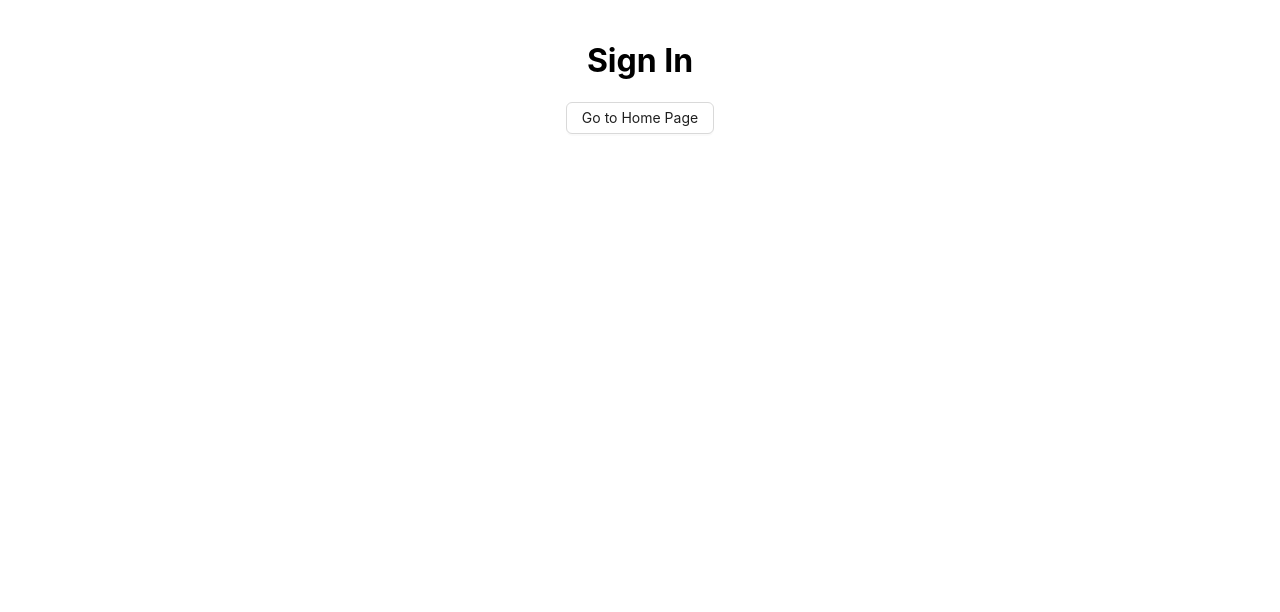
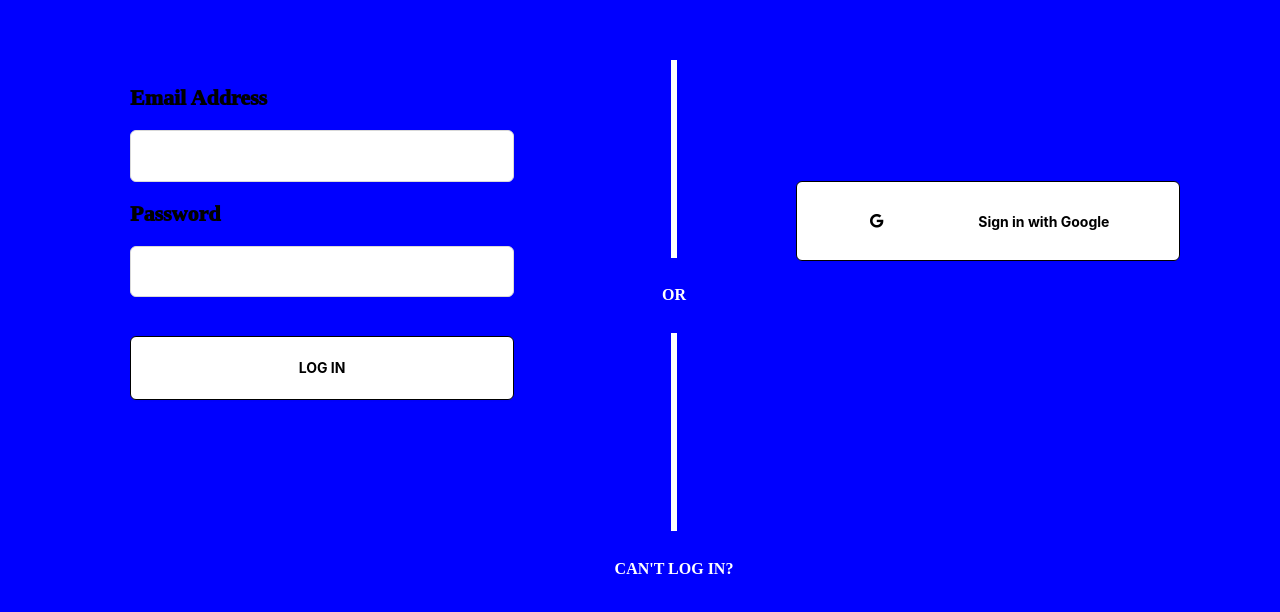
Before and after one commit to bounswe/bounswe2023group4, a React (Create React App) app in the folder prediction-polls/frontend/: page /auth/sign-in in a window 1280 px wide. Shown: the top 612 px of the page. Built offline with nearby package versions, Linux system fonts and the light colour scheme.

Commit message:
Implementation of the Sign in Page UI

```diff
--- a/prediction-polls/frontend/src/Pages/Auth/SignIn/index.jsx
+++ b/prediction-polls/frontend/src/Pages/Auth/SignIn/index.jsx
@@ -1,20 +1,137 @@
 import React from 'react';
-import { Button } from 'antd';
+import { Button, Input } from 'antd';
 import { Link } from 'react-router-dom';
-const containerStyle = {
-    display: 'flex',
-    flexDirection: 'column',
-    alignItems: 'center',
-    padding: '20px',
-  };
+const main_body = {
+  position: 'absolute',
+  backgroundColor: 'blue',
+  display: 'flex',
+  flexDirection: 'row',
+  borderColor: 'blue',
+  borderWidth: '2px',
+  borderStyle: 'solid',
+  height: '100%',
+  width: '100%',
+  overflow: 'hidden',
+};
+const info_txt = {
+  fontWeight: 1000,
+  fontSize: 22,
+  fontFamily: 'Times New Roman',
+  marginTop: '5%',
+  marginBottom: '5%',
+};
+const add_txt = {
+  fontWeight: 1000,
+  fontSize: 16,
+  fontFamily: 'Times New Roman',
+  marginTop: '5%',
+  marginBottom: '5%',
+  color: 'white',
+  fontWeight: 600,
+};
+const text_area = {
+  width: '100%',
+  height: '8%',
+  fontSize: 22,
+  fontFamily: 'Times New Roman',
+  backgroundColor: 'white'
+};
+const sub_column_1 = {
+  display: 'flex',
+  flexDirection: 'column',
+  alignItems: 'start',
+  width: '30%',
+  height: '80%',
+  marginLeft: '10%',
+  marginTop: '5%',
+  marginBottom: '5%',
+};
+const sub_column_2 = {
+  display: 'flex',
+  flexDirection: 'column',
+  alignItems: 'center',
+  width: '15%',
+  height: '80%',
+  marginLeft: '5%',
+  marginTop: '3%',
+  marginBottom: '5%',
+};
+const sub_column_3 = {
+  display: 'flex',
+  flexDirection: 'column',
+  alignItems: 'start',
+  paddingTop: '11%',
+  width: '30%',
+  height: '100%',
+  marginLeft: '2%',
+};
+const submit_button = {
+  borderColor: 'black',
+  backgroundColor: 'white',
+  color: 'black',
+  borderStyle: 'solid',
+  borderWidth: '5%',
+  width: '100%',
+  height: '10%',
+  marginTop: '10%',
+  fontWeight: 700
+};
+
+const google_button = {
+  display: 'flex',
+  paddingLeft: '5%',
+  flexDirection: 'row',
+  alignItems: 'center',
+  borderColor: 'black',
+  backgroundColor: 'white',
+  color: 'black',
+  borderStyle: 'solid',
+  borderWidth: '5%',
+  width: '100%',
+  height: '10%',
+  marginTop: '10%',
+  fontWeight: 700,
+};
+
+const vertical_Line = {
+  width: '0%',
+  height: '30%',
+  borderColor: 'white',
+  borderStyle: 'solid',
+  borderWidth: '1%',
+  marginBottom: '10%',
+  marginTop: '10%'
+};
+const sign_in_with_google = {
+  marginLeft: '25%'
+};
 function SignIn() {
   return (
-    <div style={containerStyle}>
-      <h1>Sign In</h1>
-      <Link to="/home">
-        <Button type='default'>Go to Home Page</Button>
-      </Link>
-    </div>
+    <html>
+      <link rel="stylesheet" href="https://use.fontawesome.com/releases/v5.12.0/css/all.css"></link>
+      <body style={main_body}>
+        <div style={sub_column_1}>
+          <p style={info_txt}>Email Address</p>
+          <Input style={text_area}></Input>
+          <p style={info_txt}>Password</p>
+          <Input style={text_area}></Input>
+          <Button style={submit_button}>LOG IN</Button>
+        </div>
+        <div style={sub_column_2}>
+          <div style={vertical_Line}></div>
+          <p style={add_txt}>OR</p>
+          <div style={vertical_Line}></div>
+          <p style={add_txt}>CAN'T LOG IN?</p>
+        </div>
+        <div style={sub_column_3}>
+          <Button style={google_button}><i class="fab fa-google fa-1x"></i>
+            <p style={sign_in_with_google}> Sign in with Google </p>
+          </Button>
+        </div>
+
+      </body>
+
+    </html >
   );
 }
 
```
